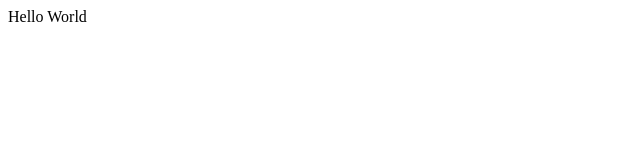
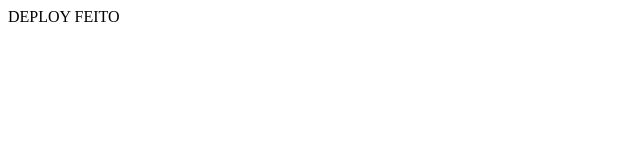
Before and after one commit to iJulioDuarte/react-ci-cd-deploy, a React (Vite) app: page / in a window 1280 px wide. Shown: the top 160 px of the page, without its empty margins (0-640 px from the left). Built offline with nearby package versions, Linux system fonts and the light colour scheme.

Commit message:
teste deploy

```diff
--- a/src/App.tsx
+++ b/src/App.tsx
@@ -1,5 +1,5 @@
 function App() {
-  return <>Hello World</>;
+  return <>DEPLOY FEITO</>;
 }
 
 export default App;
```
